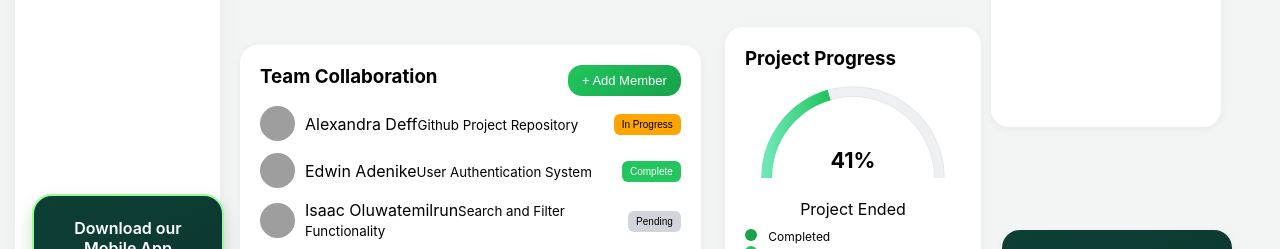
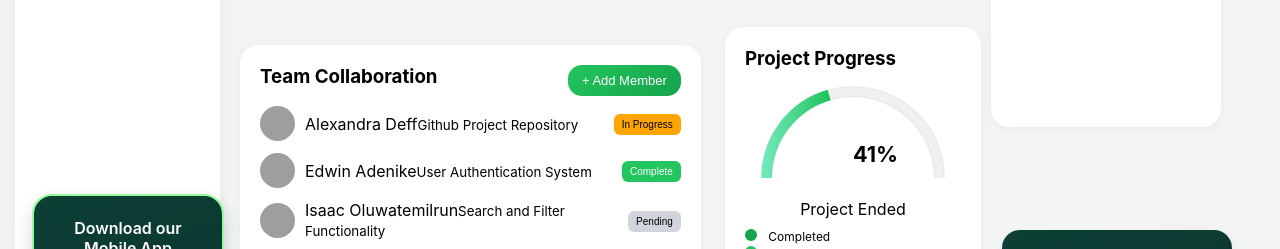
Before and after one commit to lakshmimahaa/Goldtracker-dashboard, a React (Vite) app: page / in a window 1280 px wide. Shown: the part 775-1024 px from the top of the page. Built offline with nearby package versions, Linux system fonts and the light colour scheme; grey boxes are pictures that could not be loaded.

Commit message:
In commit

```diff
--- a/src/Components/ProjectCards.jsx
+++ b/src/Components/ProjectCards.jsx
@@ -221,20 +221,11 @@ function ProjectCards() {
 
       <path
         d="M20 100 A80 80 0 0 1 180 100"
-        className="progress"
-        strokeDasharray="251"
-        strokeDashoffset="148"
+        className="progress" strokeDasharray="251" strokeDashoffset="148"
       />
 
-      <text
-  x="100"
-  y="85"
-  className="percent"
-  textAnchor="middle"        // centers horizontally
-  dominantBaseline="middle"   // centers vertically
->
-  41%
-</text>
+      <text x="100" y="85" className="percent">41%</text>
+
     </svg>
 
     <p className="label">Project Ended</p>
```
